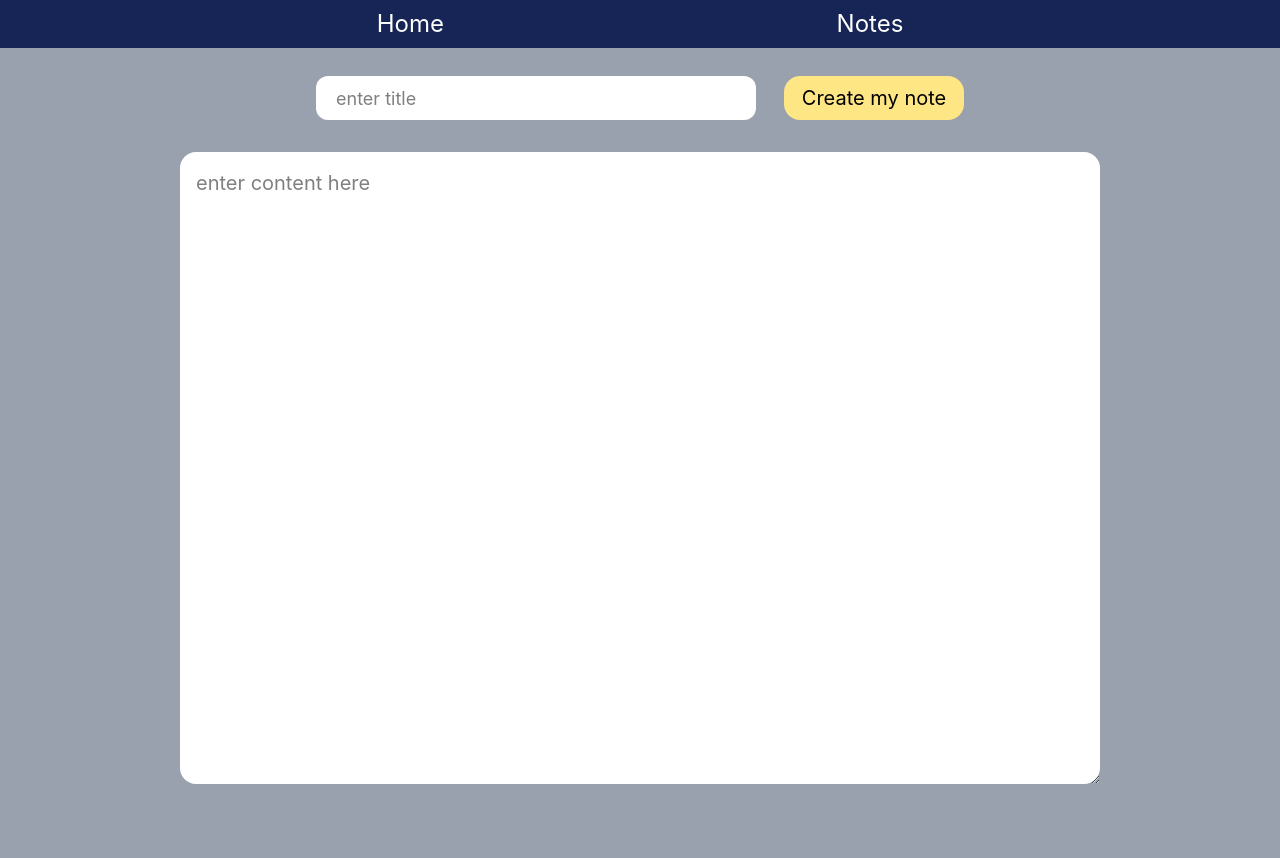
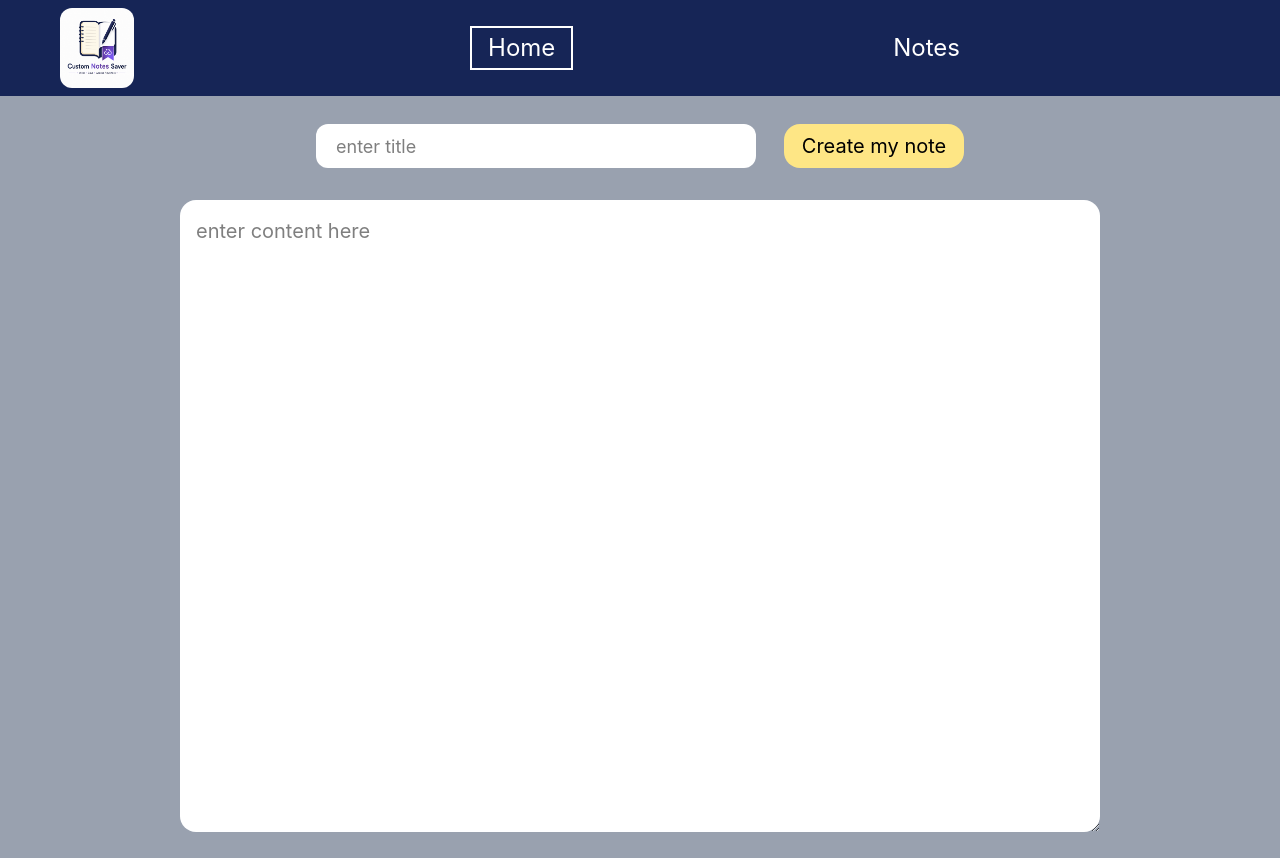
Before and after one commit to RachitRawat720/custom-notes-saver, a React (Vite) app: page / in a window 1280 px wide. Before the commit the page ends 810 px from the top, so only its background shows below. Built offline with nearby package versions, Linux system fonts and the light colour scheme.

Commit message:
changes in the project

```diff
--- a/src/components/Navbar.jsx
+++ b/src/components/Navbar.jsx
@@ -1,17 +1,23 @@
 import React from 'react'
 import { NavLink } from 'react-router-dom'
+import logo from '../logo.png'
 
 const Navbar = () => {
     return (
-        <div className='flex flex-row items-center gap-4 place-content-evenly bg-blue-950 text-white h-12
-        w-screen sticky top-0 z-30 text-xl sm:text-2xl'>
-            <NavLink to={"/"}>
-                Home
-            </NavLink>
-            <NavLink to={"/notes"}>
-                Notes
-            </NavLink>
+        <div className='flex flex-row items-center gap-4 pl-5 sm:pl-15 justify-start bg-blue-950 text-white h-17 sm:h-20 md:h-24
+                w-screen sticky top-0 z-30 text-xl sm:text-2xl'>
+            <div className='h-15 w-15 sm:w-17 sm:h-17 md:w-20 md:h-20'><img src={logo} alt="" className='w-full h-full rounded-xl'/></div>
+            <div className='flex flex-row justify-evenly w-full h-full items-center'>
+                <NavLink to={"/"} className={({isActive}) => `${isActive ? "border-white border-2 py-0.5 px-2 md:py-1 md:px-4" : ""}`}>
+                    Home
+                </NavLink>
+                <NavLink to={"/notes"} className={({isActive}) => `${isActive ? "border-white border-2 py-0.5 px-2 md:py-1 md:px-4" : ""}`}>
+                    Notes
+                </NavLink>
+            </div>
+
         </div>
+
     )
 }
 
--- a/src/components/Notes.jsx
+++ b/src/components/Notes.jsx
@@ -1,7 +1,7 @@
 import React, { useState } from "react";
 import { useDispatch, useSelector } from "react-redux";
 import "tailwindcss";
-import { useNavigate } from 'react-router-dom'
+import { NavLink, useNavigate } from 'react-router-dom'
 
 {/* ============================================================================ */}
 
@@ -47,7 +47,7 @@ const Notes = () => {
     }
 
     return (
-        <div className="p-10 sm:p-20 md:p-30 lg:p-50">
+        <div className="p-10 sm:p-20 sm:pt-10 md:p-30 md:pt-15 lg:p-50 lg:pt-20">
             <input
                 className="p-2 w-full max-w-84 text-[14px] rounded-2xl bg-white text-black pl-6 sm:mt-5 sm:min-w-100 sm:text-[16px] md:min-w-140 md:text-[18px] lg:min-w-150  lg:text-[20px]"
                 type="search"
@@ -57,7 +57,7 @@ const Notes = () => {
             />
 
             <div className="flex flex-col gap-5 mt-10">
-                {filteredData.length > 0 &&
+                {filteredData.length > 0 ? (
                     filteredData.map((notes) => {
                         return (
                             <div className="border bg-amber-50 rounded-2xl p-5 flex flex-col" key={notes?._id}>
@@ -133,7 +133,13 @@ const Notes = () => {
 
                             </div>
                         );
-                    })}
+                    })) :
+                    (
+                        <div className="text-gray-700 font-medium text-xl sm:text-3xl md:text-4xl lg:text-5xl lg:mt-5">
+                        "No note present" <div className="text-blue-700 text-[15px] md:text-2xl lg:text-3xl cursor-pointer mt-5 underline"><NavLink to={"/"}>Add Note</NavLink></div>
+                        </div>
+                    )
+                }
             </div>
         </div>
     );
```
Also changed, not shown: src/logo.png (added).
